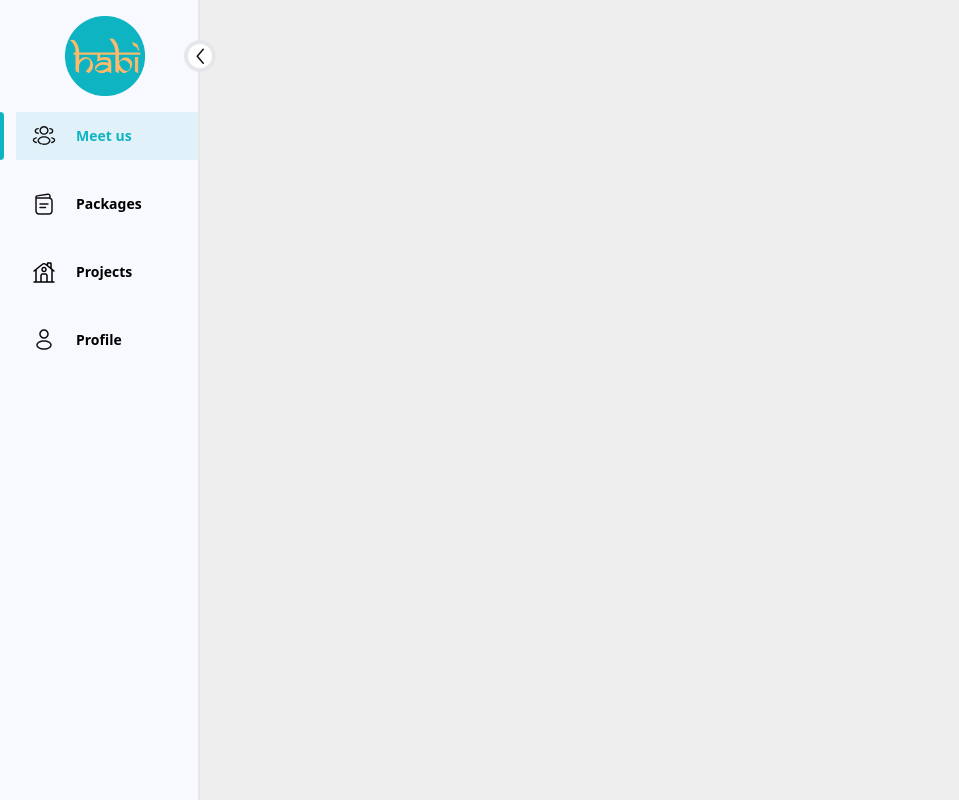
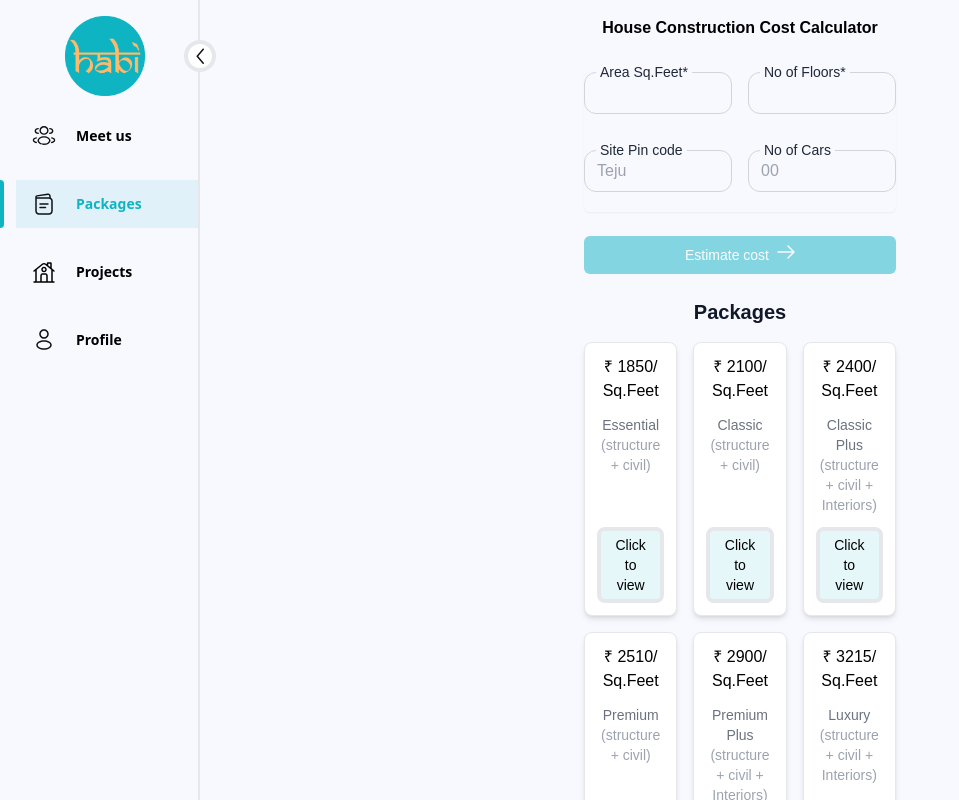
Before and after one commit to tejudharanesh/teju_habi, a React (Vite) app in the folder client/: page /dashboard/packages in a window 1280 px wide. Shown: the top 800 px of the page, without its empty margins (0-959 px from the left). Built offline with nearby package versions, Linux system fonts and the light colour scheme; sample sign-in values are in the browser's storage.

Commit message:
added navigation bw routes

```diff
--- a/client/index.html
+++ b/client/index.html
@@ -1,5 +1,5 @@
 <!doctype html>
-<html lang="en">
+<html lang="en" class="bg-background">
 
 <head>
   <meta charset="UTF-8" />
@@ -11,12 +11,13 @@
   <link rel="icon" type="image/png" sizes="192x192" href="./src/assets/habi_logo.png">
   <link rel="icon" type="image/png" sizes="512x512" href="./src/assets/habi_logo.png">
   <meta name="theme-color" content="#000000">
+  <link href="./tailwind.config.js" rel="stylesheet">
+
 
   <title>habi</title>
 </head>
 
-<body style="background-color: #eeeeee;
-">
+<body class="bg-background">
   <div id="root"></div>
   <script type="module" src="/src/main.jsx"></script>
 </body>
--- a/client/src/App.jsx
+++ b/client/src/App.jsx
@@ -23,6 +23,7 @@ function App() {
             <Route path="/" element={<Navigate to="/dashboard" />} />
             <Route path="/dashboard/*" element={<Dashboard />} />
           </Route>
+          <Route path="*" element={<Navigate to="/" />} />
         </Routes>
       </Router>
     </AuthProvider>
--- a/client/src/components/Navbar.jsx
+++ b/client/src/components/Navbar.jsx
@@ -1,5 +1,5 @@
 import { useState } from "react";
-import { Link } from "react-router-dom";
+import { Link, useLocation } from "react-router-dom";
 import logo from "../assets/habi_logo.png"; // Import the logo image
 import meetIcon from "../assets/svg/meet.svg";
 import packagesIcon from "../assets/svg/Packages.svg";
@@ -8,7 +8,10 @@ import projectsIcon from "../assets/svg/Projects.svg";
 import SelectionIndicator from "../components/SelectionIndicator";
 
 const Navbar = ({ isExpanded }) => {
-  const [selected, setSelected] = useState("meet");
+  const location = useLocation();
+  const [selected, setSelected] = useState(
+    location.pathname.split("/")[2] || "meet"
+  );
   // const [isExpanded, setIsExpanded] = useState(true); // State to toggle navbar width
 
   const buttons = [
@@ -24,21 +27,21 @@ const Navbar = ({ isExpanded }) => {
       icon: packagesIcon,
       alt: "Packages",
       label: "Packages",
-      link: "dashboard/packages",
+      link: "/dashboard/packages",
     },
     {
       id: "projects",
       icon: projectsIcon,
       alt: "Projects",
       label: "Projects",
-      link: "dashboard/projects",
+      link: "/dashboard/projects",
     },
     {
       id: "profile",
       icon: profileIcon,
       alt: "Profile",
       label: "Profile",
-      link: "dashboard/profile",
+      link: "/dashboard/profile",
     },
   ];
 
--- a/client/src/components/PrivateRoute.jsx
+++ b/client/src/components/PrivateRoute.jsx
@@ -4,7 +4,7 @@ import { Navigate, Outlet } from "react-router-dom";
 const PrivateRoute = () => {
   const token = localStorage.getItem("authToken");
 
-  return token ? <Outlet /> : <Navigate to="/dashboard" />;
+  return token ? <Outlet /> : <Navigate to="/login" />;
 };
 
 export default PrivateRoute;
--- a/client/src/pages/Consultation.jsx
+++ b/client/src/pages/Consultation.jsx
@@ -23,7 +23,7 @@ function Consultation() {
   };
 
   return (
-    <div className="min-h-screen flex flex-col items-center bg-background font-poppins w-full h-auto">
+    <div className="min-h-screen flex flex-col items-center bg-background font-poppins w-full">
       <div className="flex flex-col items-center w-full bg-layoutColor shadow md:px-[60px] lg:px-[220px] p-4">
         <h1 className="text-[21px] lg:text-[24px] my-4 text-black font-medium">
           Book Free Consultation
--- a/client/src/pages/CostEstimator.jsx
+++ b/client/src/pages/CostEstimator.jsx
@@ -4,8 +4,8 @@ import go from "../assets/svg/go.svg";
 
 const CostEstimator = () => {
   return (
-    <div className="min-h-screen flex flex-col  bg-layoutColor font-poppins w-full h-full">
-      <div className="flex flex-col items-center w-full bg-white shadow md:px-16 lg:px-52 xl:px-96 p-4 h-auto">
+    <div className="min-h-screen flex flex-col  bg-background font-poppins w-full h-full">
+      <div className="flex flex-col items-center w-full bg-layoutColor shadow md:px-16 lg:px-52 xl:px-96 p-4 h-auto">
         <div>
           <h2 className="text-center text-md font-bold text-black">
             House Construction Cost Calculator
@@ -15,47 +15,47 @@ const CostEstimator = () => {
           <div className="rounded-md shadow-sm space-y-4">
             <div className="grid grid-cols-2 gap-4">
               <div className="relative mb-5">
-                <label className="absolute -top-2.5 left-3 bg-white px-1 text-sm text-grey">
+                <label className="absolute -top-2.5 left-3 bg-layoutColor px-1 text-sm text-grey">
                   Area Sq.Feet*
                 </label>
                 <input
                   type="text"
                   name="name"
-                  className="text-black block w-full px-3 py-2 border border-gray-300 rounded-xl bg-white focus:outline-none"
+                  className="text-black block w-full px-3 py-2 border border-gray-300 rounded-xl bg-layoutColor focus:outline-none"
                 />
               </div>
               <div className="relative mb-5">
-                <label className="absolute -top-2.5 left-3 bg-white px-1 text-sm text-grey">
+                <label className="absolute -top-2.5 left-3 bg-layoutColor px-1 text-sm text-grey">
                   No of Floors*
                 </label>
                 <input
                   type="text"
                   name="name"
-                  className="text-black block w-full px-3 py-2 border border-gray-300 rounded-xl bg-white focus:outline-none"
+                  className="text-black block w-full px-3 py-2 border border-gray-300 rounded-xl bg-layoutColor focus:outline-none"
                 />
               </div>
             </div>
             <div className="grid grid-cols-2 gap-4">
               <div className="relative mb-5">
-                <label className="absolute -top-2.5 left-3 bg-white px-1 text-sm text-grey">
+                <label className="absolute -top-2.5 left-3 bg-layoutColor px-1 text-sm text-grey">
                   Site Pin code
                 </label>
                 <input
                   type="text"
                   name="name"
                   placeholder="Teju"
-                  className="text-black block w-full px-3 py-2 border border-gray-300 rounded-xl bg-white focus:outline-none"
+                  className="text-black block w-full px-3 py-2 border border-gray-300 rounded-xl bg-layoutColor focus:outline-none"
                 />
               </div>
               <div className="relative mb-5">
-                <label className="absolute -top-2.5 left-3 bg-white px-1 text-sm text-grey">
+                <label className="absolute -top-2.5 left-3 bg-layoutColor px-1 text-sm text-grey">
                   No of Cars
                 </label>
                 <input
                   type="number"
                   name="name"
                   placeholder="00"
-                  className="text-black block w-full px-3 py-2 border border-gray-300 rounded-xl bg-white focus:outline-none"
+                  className="text-black block w-full px-3 py-2 border border-gray-300 rounded-xl bg-layoutColor focus:outline-none"
                 />
               </div>
             </div>
--- a/client/src/pages/Dashboard.jsx
+++ b/client/src/pages/Dashboard.jsx
@@ -1,25 +1,4 @@
-// import React from "react";
 import { Route, Routes } from "react-router-dom";
-// import Navbar from "../components/Navbar";
-// import Consultation from "./Consultation";
-// import CostCalculator from "./CostEstimator";
-
-// const Dashboard = () => {
-//   return (
-//     <div className="flex md:flex-row flex-col-reverse">
-//       <Navbar />
-//       <div className="flex-grow">
-//         <Routes>
-//           <Route path="/" element={<Consultation />} />
-//           <Route path="packages" element={<CostCalculator />} />
-//         </Routes>
-//       </div>
-//     </div>
-//   );
-// };
-
-// export default Dashboard;
-
 import React, { useState } from "react";
 import ToggleButton from "../components/ToggleButton";
 import Consultation from "./Consultation";
@@ -41,10 +20,10 @@ function Dashboard() {
         <ToggleButton collapsed={collapsed} toggleSidebar={toggleSidebar} />
       </div>
       <Routes>
-        <Route path="dashboard/" element={<Consultation />} />
-        <Route path="dashboard/packages" element={<CostEstimator />} />
-        <Route path="dashboard/projects" element={<ProjectsPage />} />
-        <Route path="dashboard/profile" element={<Profile />} />
+        <Route path="/" element={<Consultation />} />
+        <Route path="packages" element={<CostEstimator />} />
+        <Route path="projects" element={<ProjectsPage />} />
+        <Route path="profile" element={<Profile />} />
       </Routes>
     </div>
   );
```
Also changed, not shown: client/public/manifest.json.
